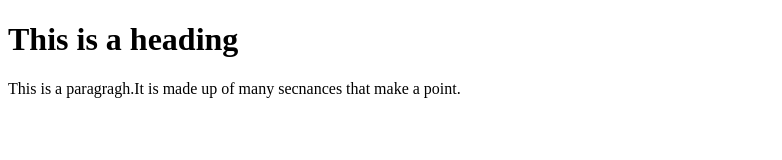
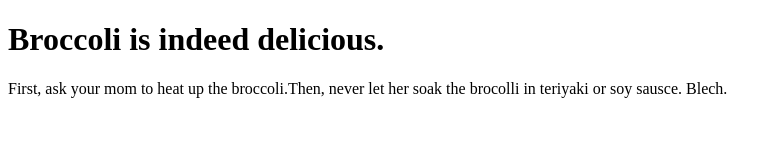
Before and after one commit to KStombsCCA2023/Proper-frozen-broccoli, a plain HTML site: page index.html in a window 1280 px wide. Shown: the whole page, without its empty margins (0-782 px from the left). Drawn offline with Linux system fonts and the light colour scheme.

Commit message:
Update index.html

```diff
--- a/index.html
+++ b/index.html
@@ -1,10 +1,10 @@
 <!DOCTYPE html>
 <html lang="en">
   <head>
-    <title>My Webstie</title>
+    <title>FrozenBroccolix2</title>
   </head>
   <body>
-    <h1>This is a heading</h1>
-    <p>This is a paragragh.It is made up of many secnances that make a point.</p>
+    <h1>Broccoli is indeed delicious.</h1>
+    <p>First, ask your mom to heat up the broccoli.Then, never let her soak the brocolli in teriyaki or soy sausce. Blech.</p>
   </body>
 </html>
```
